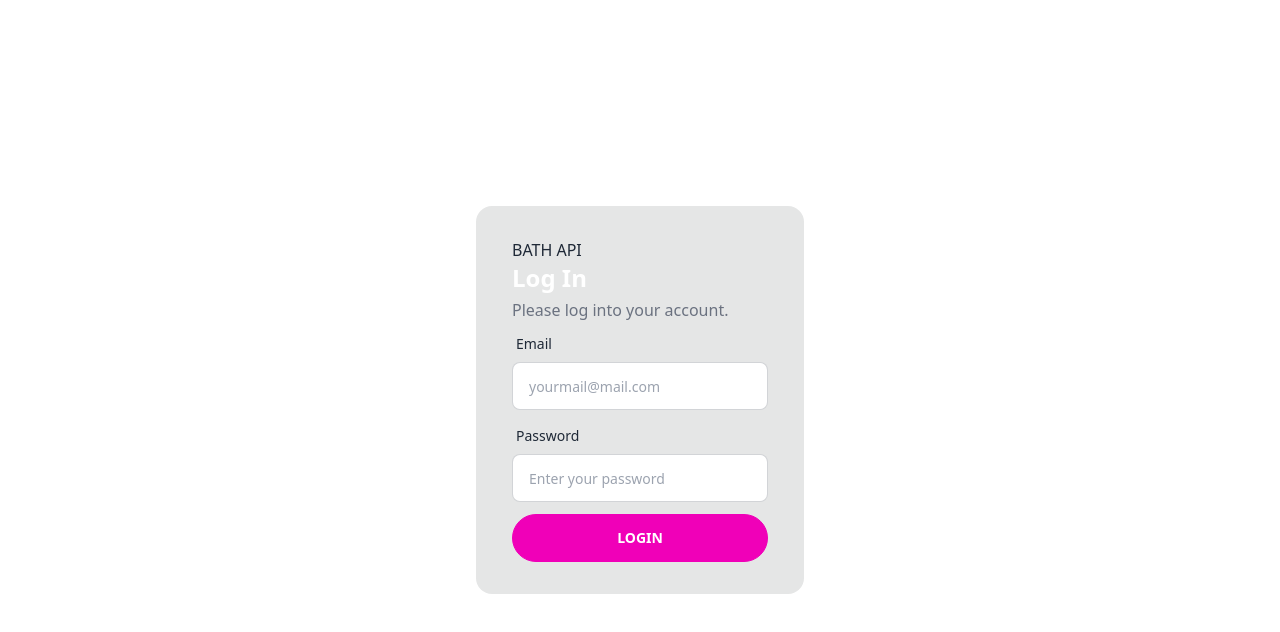
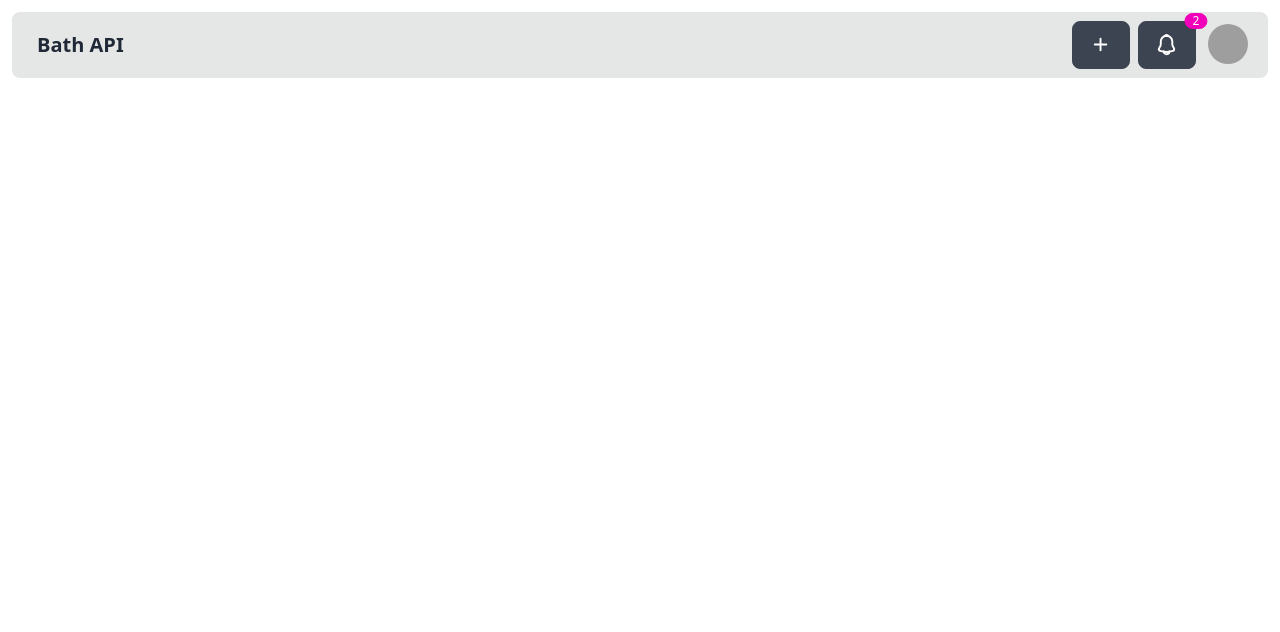
Before and after one commit to drzz21/bath-api-react, a React (Vite) app: page /login in a window 1280 px wide. Shown: the top 632 px of the page. Built offline with nearby package versions, Linux system fonts and the light colour scheme; sample sign-in values are in the browser's storage; grey boxes are pictures that could not be loaded.

Commit message:
login with no redirect

```diff
--- a/src/components/ProfileOptions.tsx
+++ b/src/components/ProfileOptions.tsx
@@ -1,6 +1,13 @@
 import React from 'react';
 
+
+
 export const ProfileOptions = ({refDropdown}) => {
+
+	const setAuth = () => {
+		localStorage.setItem('isAuth', 'false');
+	};
+
 	return (
 		<>
 			<label tabIndex={0} className="btn btn-ghost btn-circle avatar" ref={refDropdown}>
@@ -18,7 +25,7 @@ export const ProfileOptions = ({refDropdown}) => {
 				<li>
 					<a>Settings</a>
 				</li>
-				<li>
+				<li onClick={setAuth}>
 					<a>Logout</a>
 				</li>
 			</ul>
--- a/src/pages/Login.tsx
+++ b/src/pages/Login.tsx
@@ -1,11 +1,17 @@
 import React from 'react';
 
 export const Login = () => {
+
+	const setAuth = () => {
+		localStorage.setItem('isAuth', 'true');
+	};
+
+
 	return (
 		<div className="flex flex-row  justify-center min-h-screen mx-0">
-
-			<div className="self-center bg-base-300  mx-auto rounded-2xl w-100 px-9 py-8">
-			<div>BATH API</div>
+			<div className="self-center bg-base-300  mx-auto rounded-2xl w-100">
+				<div className="bg-base-200 text-white rounded-t-2xl w-full text-center font-semibold py-2 text-lg">BATH API</div>
+				<div className=" px-9 py-8">
 					<div className="text-white font-semibold text-2xl pb-1">
 						Log In
 					</div>
@@ -13,7 +19,9 @@ export const Login = () => {
 						Please log into your account.
 					</div>
 					<div className="form-control w-full py-1">
-					<label className="label text-sm font-medium ">Email</label>
+						<label className="label text-sm font-medium ">
+							Email
+						</label>
 						<input
 							type="text"
 							placeholder="yourmail@mail.com"
@@ -30,10 +38,11 @@ export const Login = () => {
 							className="input input-bordered w-full max-w-xs input-md rounded-lg focus:outline-none focus:border-secondary"
 						/>
 					</div>
-				<button className="btn btn-wide btn-secondary mt-2 rounded-full">
+					<button onClick={setAuth} className="btn btn-wide btn-secondary mt-2 rounded-full">
 						LOGIN
 					</button>
 				</div>
 			</div>
+		</div>
 	);
 };
--- a/src/router/AppRouter.tsx
+++ b/src/router/AppRouter.tsx
@@ -1,13 +1,24 @@
 import React from 'react';
-import { Routes, Route } from 'react-router-dom';
+import { Routes, Route, Navigate } from 'react-router-dom';
 import { Dashboard } from '../pages/Dashboard';
 import { Login } from '../pages/Login';
 
+
+
 export const AppRouter = () => {
+	const isAuth = JSON.parse(localStorage.getItem('isAuth')!) ?? false;
+	// console.log(isAuth);
 	return (
 		<Routes>
-			<Route path="/login" element={<Login />} />
-			{/* <Route path="/*" element={<Dashboard />} /> */}
+			{isAuth ? (
+				<Route path="/*" element={<Dashboard />} />
+			) : (
+				<Route path="/login" element={<Login />} />
+			)}
+
+			<Route path="/*" element={<Navigate to="/login" />} />
+
+
 		</Routes>
 	);
 };
```
Lines whose indentation alone changed are shown as unchanged.
